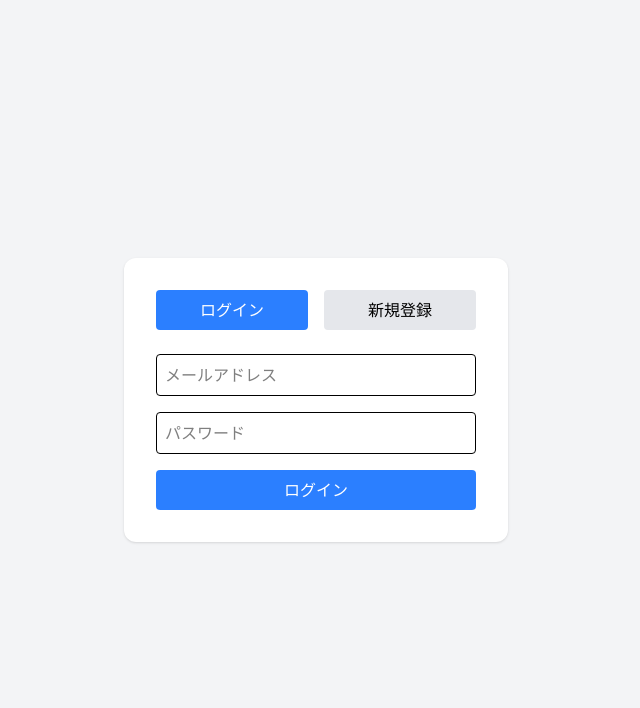
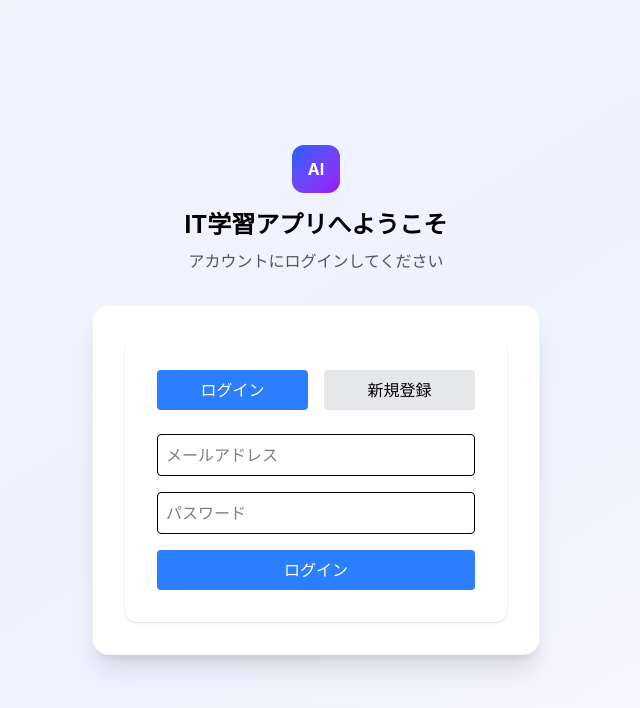
Before and after one commit to omi-kanta/ai-it-word-trainer, a React (Vite) app: page / in a window 1280 px wide. Shown: the top 708 px of the page, without its empty margins (324-964 px from the left). Built offline with nearby package versions, Linux system fonts and the light colour scheme; no server answers.

Commit message:
feat:共通レイアウト実装

```diff
--- a/src/App.jsx
+++ b/src/App.jsx
@@ -1,4 +1,5 @@
 import { Routes, Route, Navigate } from "react-router-dom";
+import Layout from "./components/layout/Layout";
 import Home from "./pages/Home";
 import AuthPage from "./pages/AuthPage";
 import { useAuth } from "./context/AuthContext";
@@ -9,13 +10,11 @@ export default function App() {
 
   return (
     <Routes>
-
+      <Route element={<Layout />}>
         <Route
           path="/"
           element={user ? <Navigate to="/home" /> : <AuthPage />}
         />
-
-
         <Route
           path="/home"
           element={
@@ -24,6 +23,7 @@ export default function App() {
             </ProtectedRoute>
           }
         />
+      </Route>
     </Routes>
   );
 }
--- /dev/null
+++ b/src/components/layout/Header.jsx
@@ -0,0 +1,21 @@
+export default function Header() {
+  return (
+    <header className="bg-white/80 backdrop-blur-md border-b border-gray-200 sticky top-0 z-50">
+      <div className="max-w-7xl mx-auto px-4">
+        <div className="flex items-center justify-between h-16">
+          {/* Logo */}
+          <div className="flex items-center gap-2">
+            <div className="w-8 h-8 bg-gradient-to-br from-blue-600 to-purple-600 rounded-lg flex items-center justify-center">
+              <span className="text-white text-sm font-bold">AI</span>
+            </div>
+            <span className="text-gray-900 font-medium text-sm">
+              IT学習アプリ
+            </span>
+          </div>
+          {/* <nav className="hidden md:flex items-center gap-3"></nav> */}
+          {/* <nav className="flex md:hidden items-center gap-1"></nav> */}
+        </div>
+      </div>
+    </header>
+  );
+}
--- /dev/null
+++ b/src/components/layout/Layout.jsx
@@ -0,0 +1,40 @@
+import { Outlet } from "react-router-dom";
+import { useAuth } from "../../context/AuthContext";
+import Header from "./Header";
+
+export default function Layout() {
+  const { user } = useAuth();
+
+  const isLoggedIn = !!user;
+
+  return (
+    <div className="min-h-screen bg-gradient-to-br from-blue-50 via-indigo-50 to-purple-50 flex flex-col">
+      {/* 🔹 ログイン済みのときだけヘッダーを出す */}
+      {isLoggedIn && <Header />}
+
+      {/* メインコンテンツ領域 */}
+      <div className="flex-1 flex items-center justify-center px-4 py-12">
+        <div className="w-full max-w-md">
+          {!isLoggedIn && (
+            <div className="text-center mb-8">
+              <div className="inline-flex items-center gap-2 mb-4">
+                <div className="w-12 h-12 bg-gradient-to-br from-blue-600 to-purple-600 rounded-xl flex items-center justify-center">
+                  <span className="text-white font-bold">AI</span>
+                </div>
+              </div>
+              <h1 className="text-2xl font-bold mb-2">
+                IT学習アプリへようこそ
+              </h1>
+              <p className="text-gray-600">アカウントにログインしてください</p>
+            </div>
+          )}
+          <Outlet />
+        </div>
+      </div>
+      {/* フッター */}
+      {/* <footer className="py-4 text-center text-xs text-gray-600">
+        &copy; {new Date().getFullYear()} AI IT単語トレーナー. All rights reserved.
+      </footer> */}
+    </div>
+  );
+}
--- a/src/pages/AuthPage.jsx
+++ b/src/pages/AuthPage.jsx
@@ -6,8 +6,7 @@ export default function AuthPage() {
   const [mode, setMode] = useState("login");
 
   return (
-    <div className="min-h-screen flex items-center justify-center bg-gray-100">
-
+    <div className="bg-white rounded-2xl shadow-xl p-8 border border-gray-100">
       <div className="bg-white p-8 rounded-xl w-full max-w-sm shadow">
         <div className="flex gap-4 mb-6">
           <button
@@ -28,7 +27,6 @@ export default function AuthPage() {
             新規登録
           </button>
         </div>
-
         {mode === "login" ? <Login /> : <SignUp />}
       </div>
     </div>
```
Lines whose indentation alone changed are shown as unchanged.
